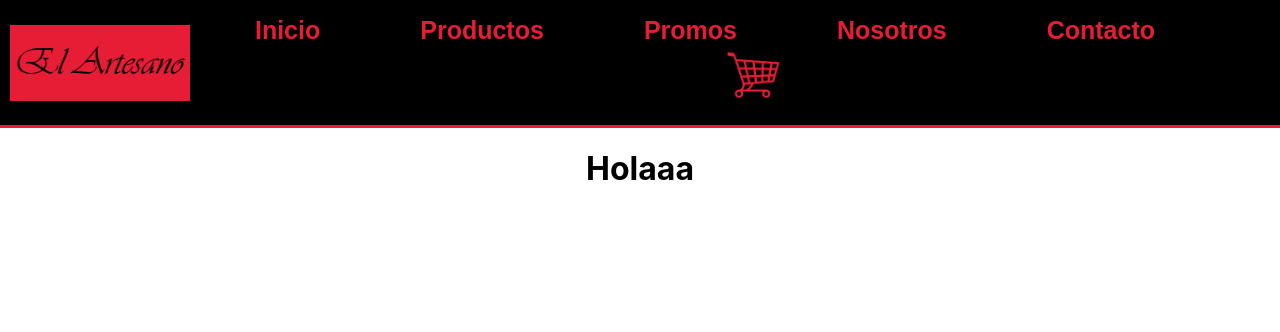
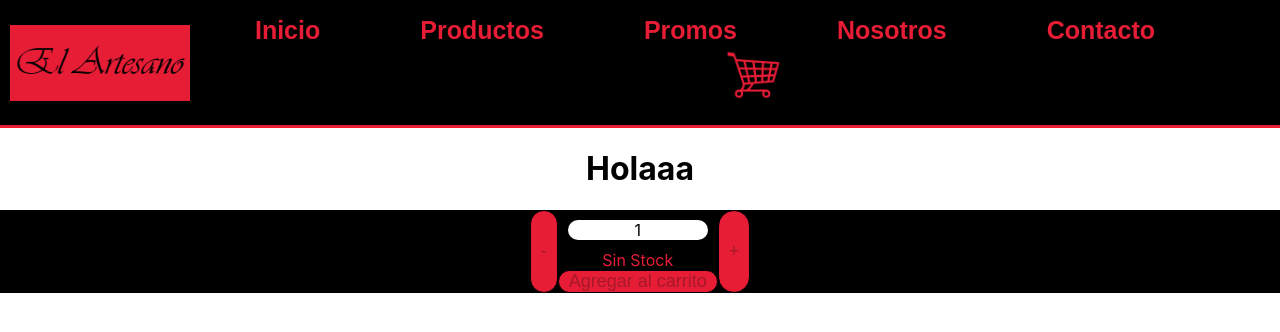
Before and after one commit to ManuelEtchart/etchartmanuel-app, a React (Create React App) app: page / in a window 1280 px wide. Shown: the top 332 px of the page. Built offline with nearby package versions, Linux system fonts and the light colour scheme.

Commit message:
creado ItemCount

```diff
--- /dev/null
+++ b/src/components/ItemCount.js
@@ -0,0 +1,52 @@
+import { useState } from "react"
+
+const ItemCount = ({stock, initial, onAdd}) => {
+    const [cantidad, setCantidad] = useState(initial)
+
+    const sumaContador = () => {
+        setCantidad(cantidad + 1)
+    }
+
+    const restaContador = () => {
+        setCantidad(cantidad - 1)
+    }
+
+    const stlCount = {display: "flex",
+                        backgroundColor: "black",
+                        justifyContent: "center"
+                    }
+
+    const stlButtonCount = {backgroundColor: "#e71d36",
+                        borderRadius: "100px",
+                        fontSize: "18px",
+                        border: "solid black 1px",
+                        cursor: "pointer",
+                        padding: "0px 10px"
+                        }
+
+    const stlStock = {backgroundColor: "white",
+                        borderRadius: "100px",
+                        margin: "10px"
+                    }
+
+    let stlMsgStock;
+
+    stock === 0 ? stlMsgStock = {display: "block", color: "#e71d36"} : stlMsgStock = {display: "none"};
+
+    return(
+        <div style={stlCount}>
+            <button style={stlButtonCount} onClick={restaContador} disabled={cantidad === initial || stock === 0}>-</button>
+            <div>
+                <div style={stlStock}>{cantidad}</div>
+                <div>
+                    <div style={stlMsgStock}>Sin Stock</div>
+                    <button style={stlButtonCount} onClick={() => onAdd(cantidad)} disabled={stock === 0}>Agregar al carrito</button>
+                </div>
+            </div>
+            <button style={stlButtonCount} onClick={sumaContador} disabled={cantidad === stock || stock === 0}>+</button>
+
+        </div>
+    )
+}
+
+export default ItemCount
--- a/src/components/ItemListContainer.js
+++ b/src/components/ItemListContainer.js
@@ -1,7 +1,17 @@
+import ItemCount from "./ItemCount"
+
 const ItemListContainer = ({greeting}) => {
     console.log(greeting)
+
+    const onAdd = (cantidad) => {
+        alert(`Ha comprado ${cantidad} Item/s`)
+    }
+
     return(
-            <h1>{greeting}</h1>
+            <div>
+                <h1>{greeting}</h1>
+                <ItemCount stock={0} initial={1} onAdd={onAdd} />
+            </div>
     )
 }
 
```
